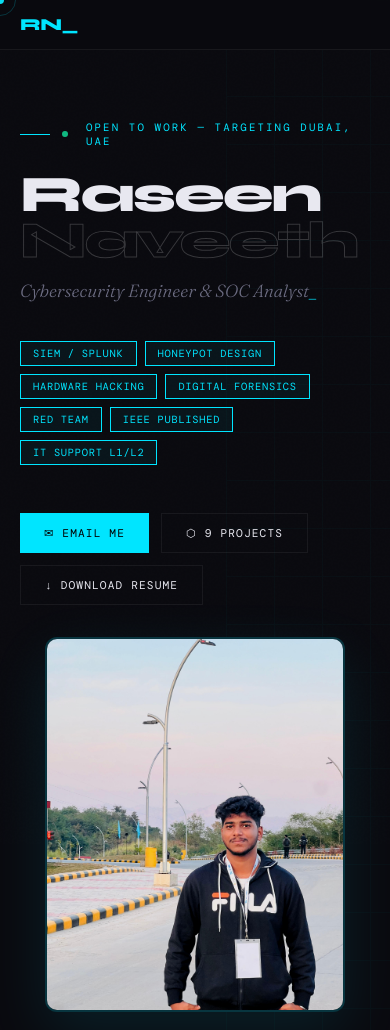
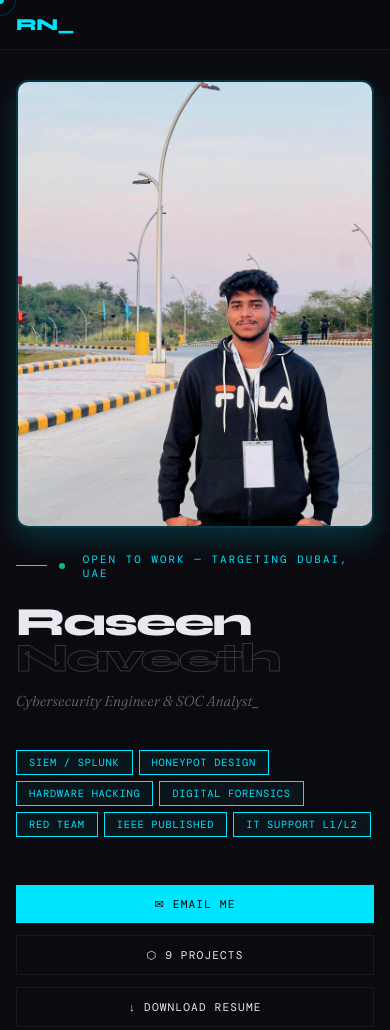
Before and after one commit to ItSrAsEeN/portfolio, a plain HTML site: page index.html in a window 390 px wide. Shown: the top 1030 px of the page. Drawn offline with nearby package versions, Linux system fonts and the light colour scheme; a web font is replaced by a local one.

Commit message:
Refactor CSS styles for responsive design

```diff
--- a/index.html
+++ b/index.html
@@ -312,14 +312,26 @@ a:hover~.cursor,.btn-primary:hover~.cursor{transform:translate(-50%,-50%) scale(
 .hidden{display:none!important}
 
 @media(max-width:768px){
-  nav{padding:14px 20px}.nav-links{display:none}
-  .hero-content{grid-template-columns:1fr;gap:32px}
-  .hero,.section{padding-left:20px;padding-right:20px}
-  .hero-photo{max-width:300px}
-  .stats-bar{grid-template-columns:repeat(3,1fr);padding:20px}
-  .why-grid,.contact-grid{grid-template-columns:1fr;gap:36px}
+  nav{padding:14px 16px}.nav-links{display:none}
+  .hero{padding:80px 16px 48px}
+  .hero-content{grid-template-columns:1fr;gap:24px}
+  .hero-left{order:2}
+  .hero-right{order:1}
+  .hero-name{font-size:clamp(2.5rem,9vw,4rem)}
+  .hero-role{font-size:clamp(0.9rem,2.5vw,1.1rem)}
+  .hero-photo{max-width:100%;width:100%;box-shadow:0 12px 28px rgba(0,229,255,.18)}
+  .hero-tags{gap:6px}
+  .hero-cta{flex-direction:column;align-items:flex-start}
+  .hero-cta a{width:100%;justify-content:center}
+  .stats-bar{grid-template-columns:repeat(2,1fr);padding:16px}
+  .why-grid,.contact-grid{grid-template-columns:1fr;gap:28px}
   .why-cards{grid-template-columns:1fr}
   .resume-banner{flex-direction:column;gap:16px;text-align:center}
+  .project-card{min-height:auto;padding:20px}
+  .proof-grid,.blog-grid{grid-template-columns:1fr}
+  .soc-body{grid-template-columns:1fr}
+  .soc-detail{min-height:auto}
+  footer{flex-direction:column;gap:10px;text-align:center}
 }
 </style>
 </head>
```
